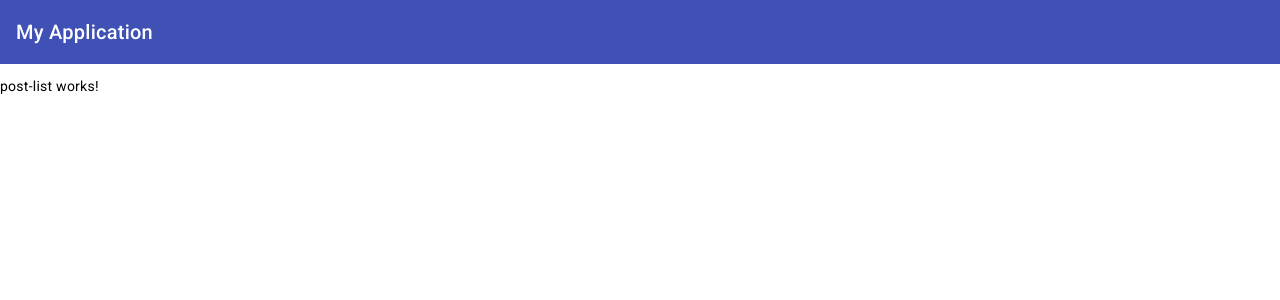
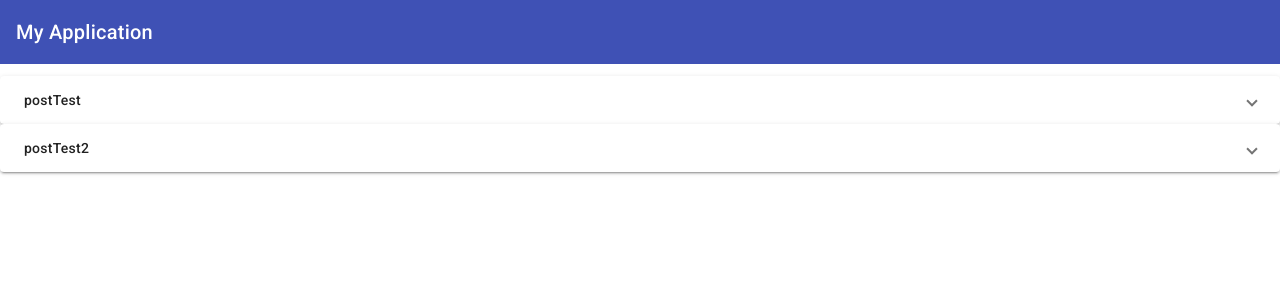
Before and after one commit to AMISRHIROualid94/FullStack-minProject, an Angular app in the folder fullstackproject/: page / in a window 1280 px wide. Shown: the top 300 px of the page. Built offline with nearby package versions, Linux system fonts and the light colour scheme.

Commit message:
create getPosts and list all posts. closes #10

```diff
--- a/fullstackproject/src/app/app.module.ts
+++ b/fullstackproject/src/app/app.module.ts
@@ -2,6 +2,7 @@ import { NgModule } from '@angular/core';
 import { BrowserModule } from '@angular/platform-browser';
 
 import {MatToolbarModule} from '@angular/material/toolbar';
+import {MatExpansionModule} from '@angular/material/expansion';
 
 import { AppRoutingModule } from './app-routing.module';
 import { AppComponent } from './app.component';
@@ -23,7 +24,8 @@ import { HeaderComponent } from './posts/header/header.component';
     BrowserModule,
     AppRoutingModule,
     BrowserAnimationsModule,
-    MatToolbarModule
+    MatToolbarModule,
+    MatExpansionModule
   ],
   providers: [],
   bootstrap: [AppComponent]
--- a/fullstackproject/src/app/posts/post-list/post-item/post-item.component.html
+++ b/fullstackproject/src/app/posts/post-list/post-item/post-item.component.html
@@ -1 +1,8 @@
-<p>post-item works!</p>
+<mat-expansion-panel>
+  <mat-expansion-panel-header>
+    <mat-panel-title>
+     {{post.title}}
+    </mat-panel-title>
+  </mat-expansion-panel-header>
+  <p>{{post.content}}</p>
+</mat-expansion-panel>
--- a/fullstackproject/src/app/posts/post-list/post-item/post-item.component.ts
+++ b/fullstackproject/src/app/posts/post-list/post-item/post-item.component.ts
@@ -1,4 +1,5 @@
-import { Component } from '@angular/core';
+import { Component,Input } from '@angular/core';
+import { Post } from 'src/app/models/post.model';
 
 @Component({
   selector: 'app-post-item',
@@ -7,4 +8,7 @@ import { Component } from '@angular/core';
 })
 export class PostItemComponent {
 
+  @Input() post:Post
+
+
 }
--- a/fullstackproject/src/app/posts/post-list/post-list.component.html
+++ b/fullstackproject/src/app/posts/post-list/post-list.component.html
@@ -1 +1,3 @@
-<p>post-list works!</p>
+<mat-accordion *ngFor="let post of posts">
+<app-post-item [post]="post"></app-post-item>
+</mat-accordion>
--- a/fullstackproject/src/app/posts/post-list/post-list.component.ts
+++ b/fullstackproject/src/app/posts/post-list/post-list.component.ts
@@ -1,10 +1,21 @@
-import { Component } from '@angular/core';
+import { Component,OnInit } from '@angular/core';
+import { Post } from 'src/app/models/post.model';
+import { PostService } from 'src/app/services/post.service';
 
 @Component({
   selector: 'app-post-list',
   templateUrl: './post-list.component.html',
   styleUrls: ['./post-list.component.css']
 })
-export class PostListComponent {
+export class PostListComponent implements OnInit {
+
+  posts:Post[];
+
+
+constructor(private postService:PostService){}
+
+  ngOnInit(): void {
+    this.posts = this.postService.getAllPosts()
+  }
 
 }
--- a/fullstackproject/src/app/services/post.service.ts
+++ b/fullstackproject/src/app/services/post.service.ts
@@ -10,8 +10,17 @@ posts:Post[] = [
   {
     title:"postTest",
     content:"Content for post test"
+  },
+  {
+    title:"postTest2",
+    content:"Content for post test2"
   }
 ]
 
   constructor() { }
+
+
+  getAllPosts(){
+    return this.posts
+  }
 }
--- a/fullstackproject/tsconfig.json
+++ b/fullstackproject/tsconfig.json
@@ -9,6 +9,7 @@
     "noImplicitOverride": true,
     "noPropertyAccessFromIndexSignature": true,
     "noImplicitReturns": true,
+    "strictPropertyInitialization": false,
     "noFallthroughCasesInSwitch": true,
     "sourceMap": true,
     "declaration": false,
```
